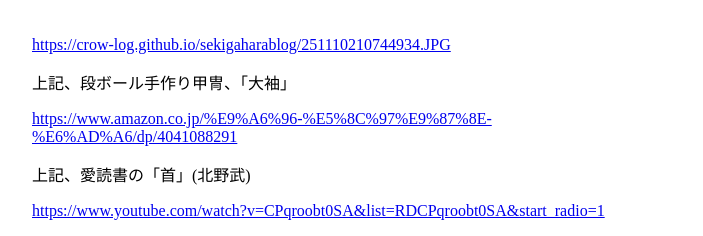
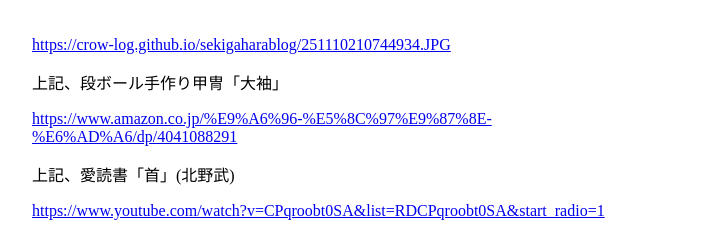
Before and after one commit to crow-log/sekigaharablog, a plain HTML site: page about_kot.html in a window 1280 px wide. Shown: the part 316-552 px from the top of the page, without its empty margins (288-991 px from the left). Drawn offline with Linux system fonts and the light colour scheme.

Commit message:
Update about_kot.html

```diff
--- a/about_kot.html
+++ b/about_kot.html
@@ -28,9 +28,9 @@
 <br>
 <br>
 <p><a href="https://crow-log.github.io/sekigaharablog/251110210744934.JPG"target="_blank">https://crow-log.github.io/sekigaharablog/251110210744934.JPG</a></p>
-<p>上記、段ボール手作り甲冑、「大袖」</p>
+<p>上記、段ボール手作り甲冑「大袖」</p>
 
 <p><a href="https://www.amazon.co.jp/%E9%A6%96-%E5%8C%97%E9%87%8E-%E6%AD%A6/dp/4041088291"target="_blank">https://www.amazon.co.jp/%E9%A6%96-%E5%8C%97%E9%87%8E-%E6%AD%A6/dp/4041088291</a></p>
-<p>上記、愛読書の「首」(北野武)</p>
+<p>上記、愛読書「首」(北野武)</p>
 <p><a href="https://www.youtube.com/watch?v=CPqroobt0SA&list=RDCPqroobt0SA&start_radio=1"target="_blank">https://www.youtube.com/watch?v=CPqroobt0SA&list=RDCPqroobt0SA&start_radio=1</a></p>
 <p>上記、King Gnu 「ユーモア」</p>
```
